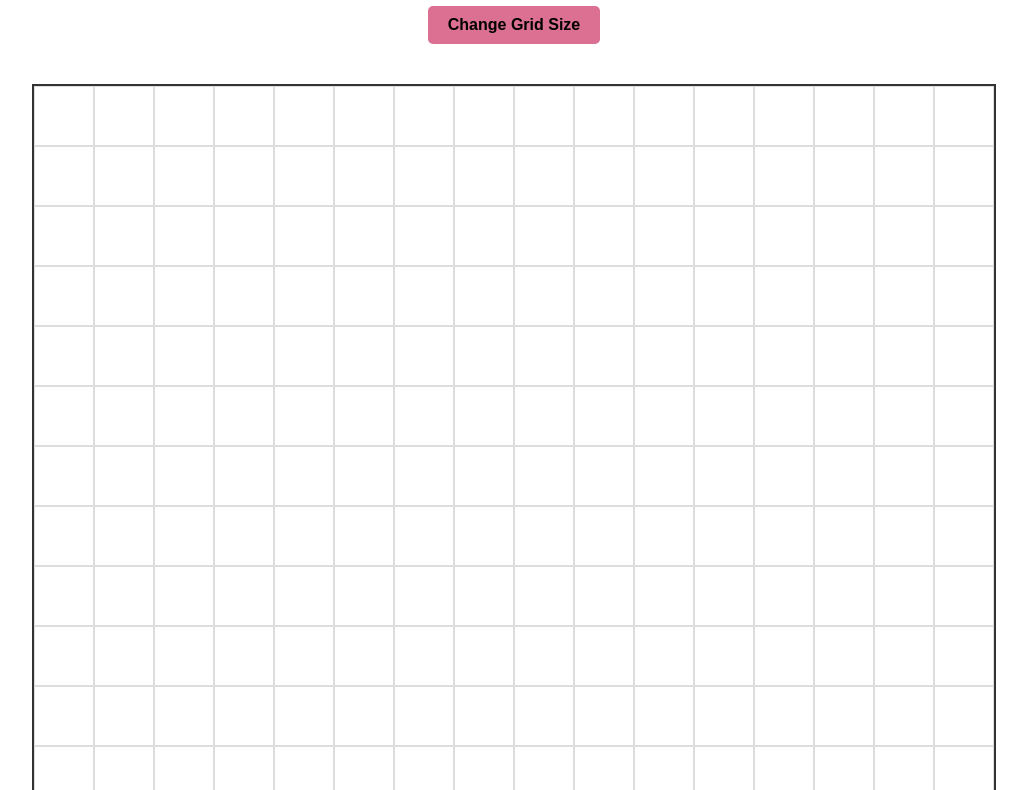
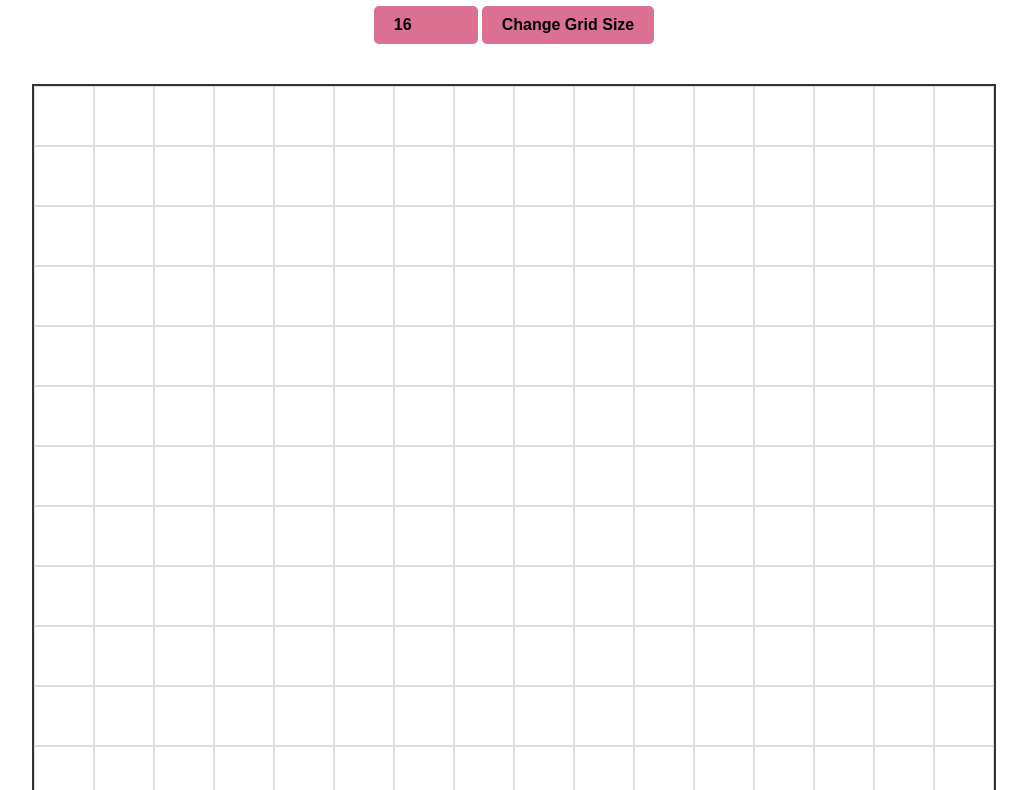
Before and after one commit to rismaamaliyah/etch-a-sketch, a plain HTML site: page index.html in a window 1280 px wide. Shown: the part 75-865 px from the top of the page, without its empty margins (126-1153 px from the left). Drawn offline with Linux system fonts and the light colour scheme.

Commit message:
Added some div for header and button to change the grid size

```diff
--- a/index.html
+++ b/index.html
@@ -9,7 +9,10 @@
 	<body>
         <div class="header">
             <h1>Etch-a-Sketch</h1>
-            <button id="grid-size-btn">Change Grid Size</button>
+            <div class="controls">
+                <input type="number" id="grid-size-btn" min="1" max="100" value="16">
+                <button id="grid-size-btn">Change Grid Size</button>
+            </div>
         </div>
         <div id="container"></div>
         <script src="script.js"></script>
```
